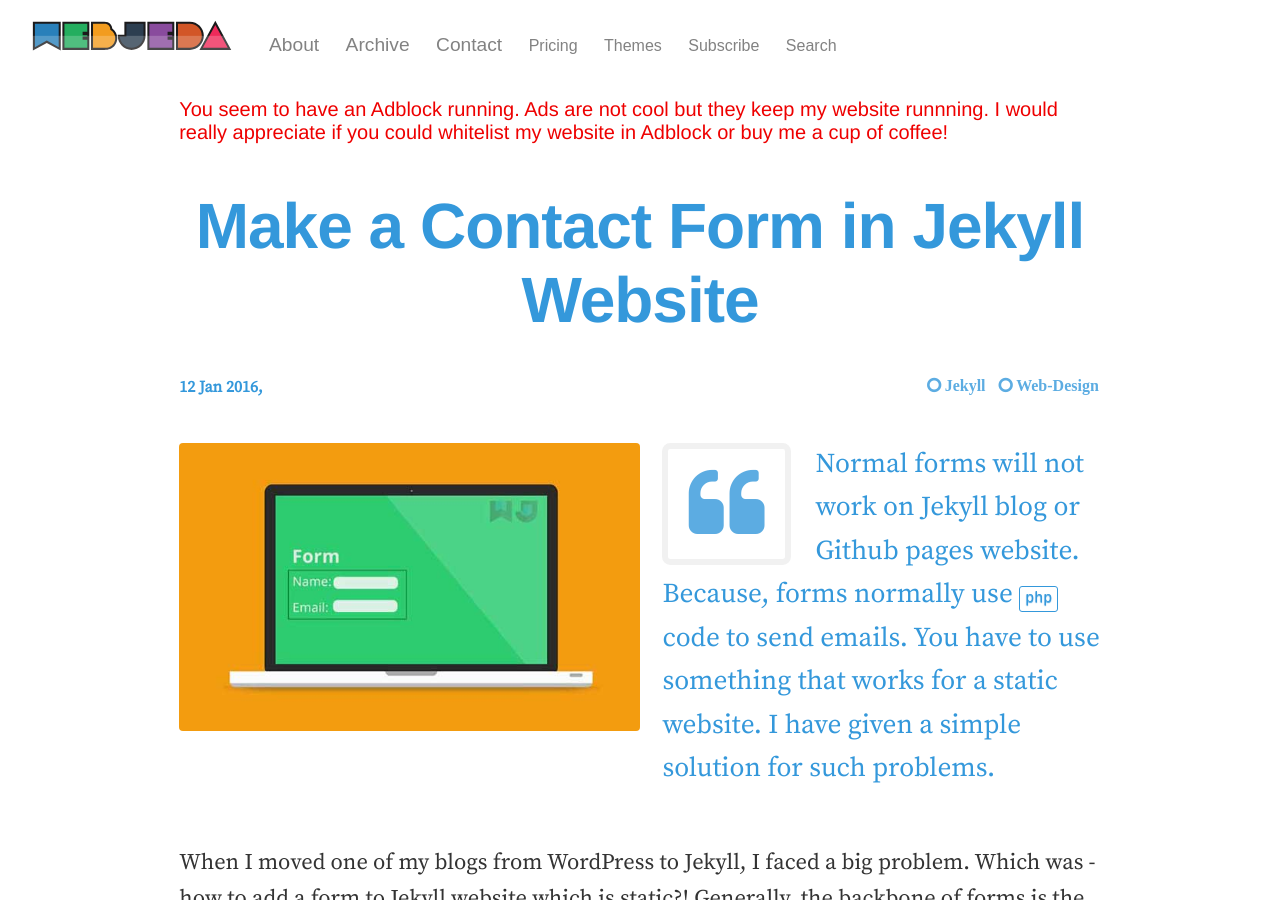
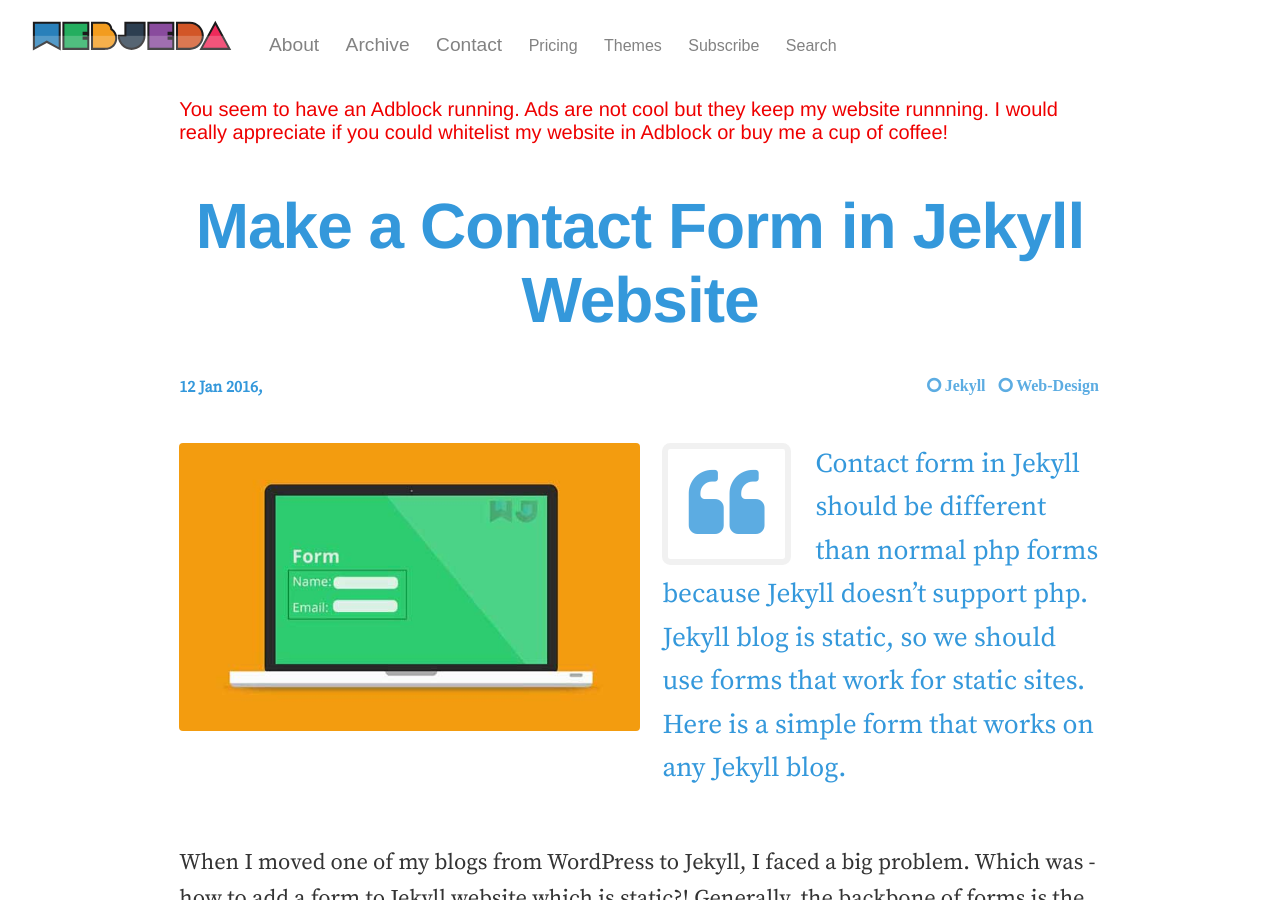
Before and after one commit to gaganmaheshwari/blog-webjeda, a Jekyll site: the page built from _posts/2016-01-12-how-to-add-form-option-to-jekyll-websites.md, in a window 1280 px wide and 900 px high. Built offline with Jekyll 4.4.1, drawn with Linux system fonts in a browser that asks for light colours; comment, search, counter and statistics services are not loaded.

Commit message:
no message

```diff
--- a/_posts/2016-01-12-how-to-add-form-option-to-jekyll-websites.md
+++ b/_posts/2016-01-12-how-to-add-form-option-to-jekyll-websites.md
@@ -1,6 +1,6 @@
 ---
 title: Make a Contact Form in Jekyll Website
-desc: Normal forms will not work on Jekyll blog or Github pages website. Because, forms normally use ``php`` code to send emails. You have to use something that works for a static website. I have given a simple solution for such problems.
+desc: Contact form in Jekyll should be different than normal php forms because Jekyll doesn't support php. Jekyll blog is static, so we should use forms that work for static sites. Here is a simple form that works on any Jekyll blog.
 keywords: form in Jekyll, form in Jekyll blog, form in a static website, formspree
 author: sharathdt
 tags: Jekyll Web-Design
```
